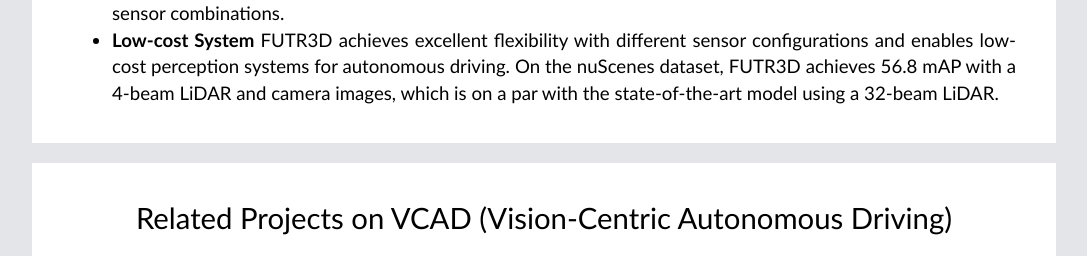
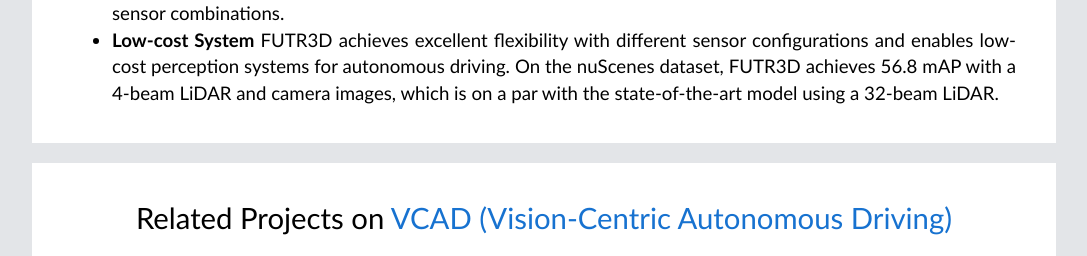
Before and after one commit to Tsinghua-MARS-Lab/futr3d, a plain HTML site: page index.html in a window 1280 px wide. Shown: the part 1939-2195 px from the top of the page, without its empty margins (96-1183 px from the left). Drawn offline with Linux system fonts and the light colour scheme.

Commit message:
link to vcad

```diff
--- a/index.html
+++ b/index.html
@@ -132,7 +132,7 @@
 </div>
 
 <div class="section">
-    <div class="title" id="lang">Related Projects on VCAD (Vision-Centric Autonomous Driving)</div>
+    <div class="title" id="lang">Related Projects on <a href="https://tsinghua-mars-lab.github.io/vcad/">VCAD (Vision-Centric Autonomous Driving)</a></div>
     <div class="col text-center">
 
     <table width="100%" style="margin: 0pt 0pt; text-align: center;">
```
